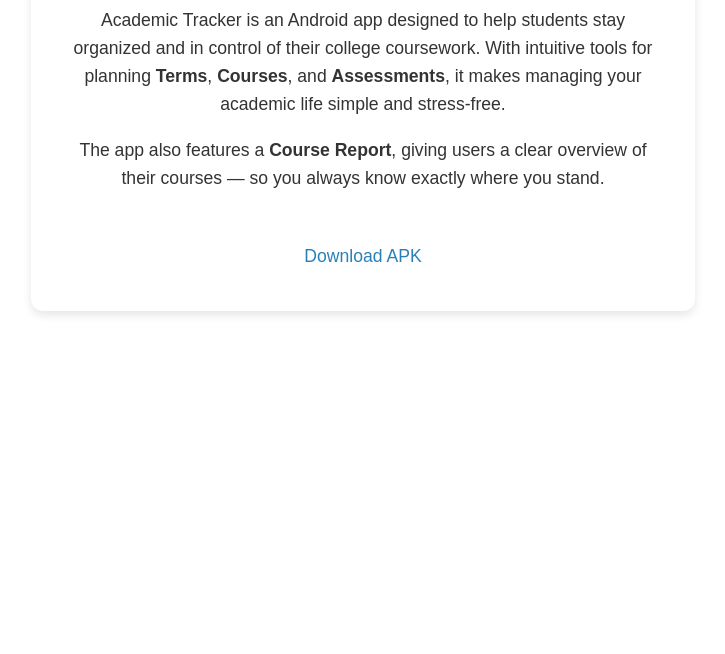
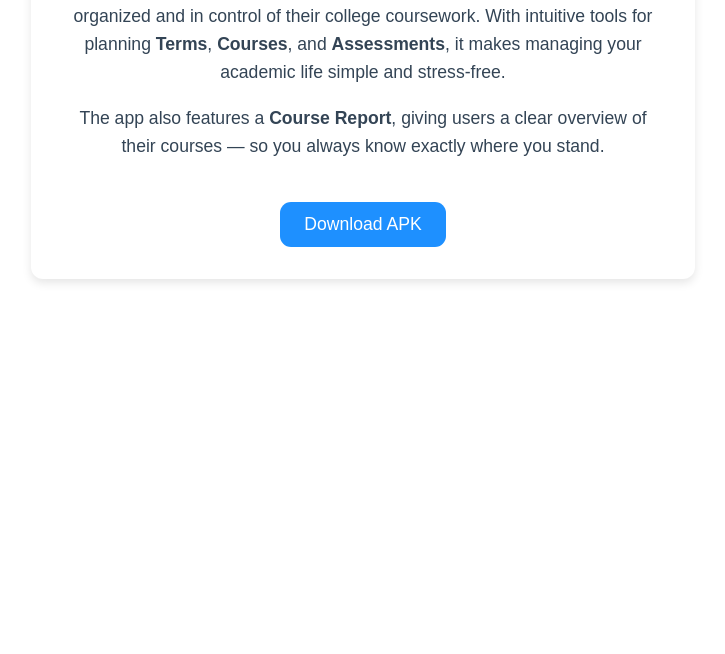
Before and after one commit to Chow662/AcademicTracker, a plain HTML site: page index.html in a window 1280 px wide. Shown: the part 146-800 px from the top of the page, without its empty margins (277-1002 px from the left). Drawn offline with Linux system fonts and the light colour scheme.

Commit message:
Update index.html

```diff
--- a/index.html
+++ b/index.html
@@ -7,9 +7,8 @@
   <style>
     body {
       font-family: Arial, sans-serif;
-      color: #333;
+      color: #345;
       text-align: center;
-      padding: 2rem;
     }
     .container {
       max-width: 600px;
@@ -31,13 +30,14 @@
       margin-top: 1.5rem;
       padding: 0.75rem 1.5rem;
       border-radius: 11px;
-      color: #2980b9;
+      color: white;
+      background-color: #1E90FF;
       text-decoration: none;
       font-size: 1.1rem;
       transition: background-color 0.2s;
     }
     .download-button:hover {
-      background-color: #2980b9;
+      background-color: #00BFFF;
     }
   </style>
 </head>
```
